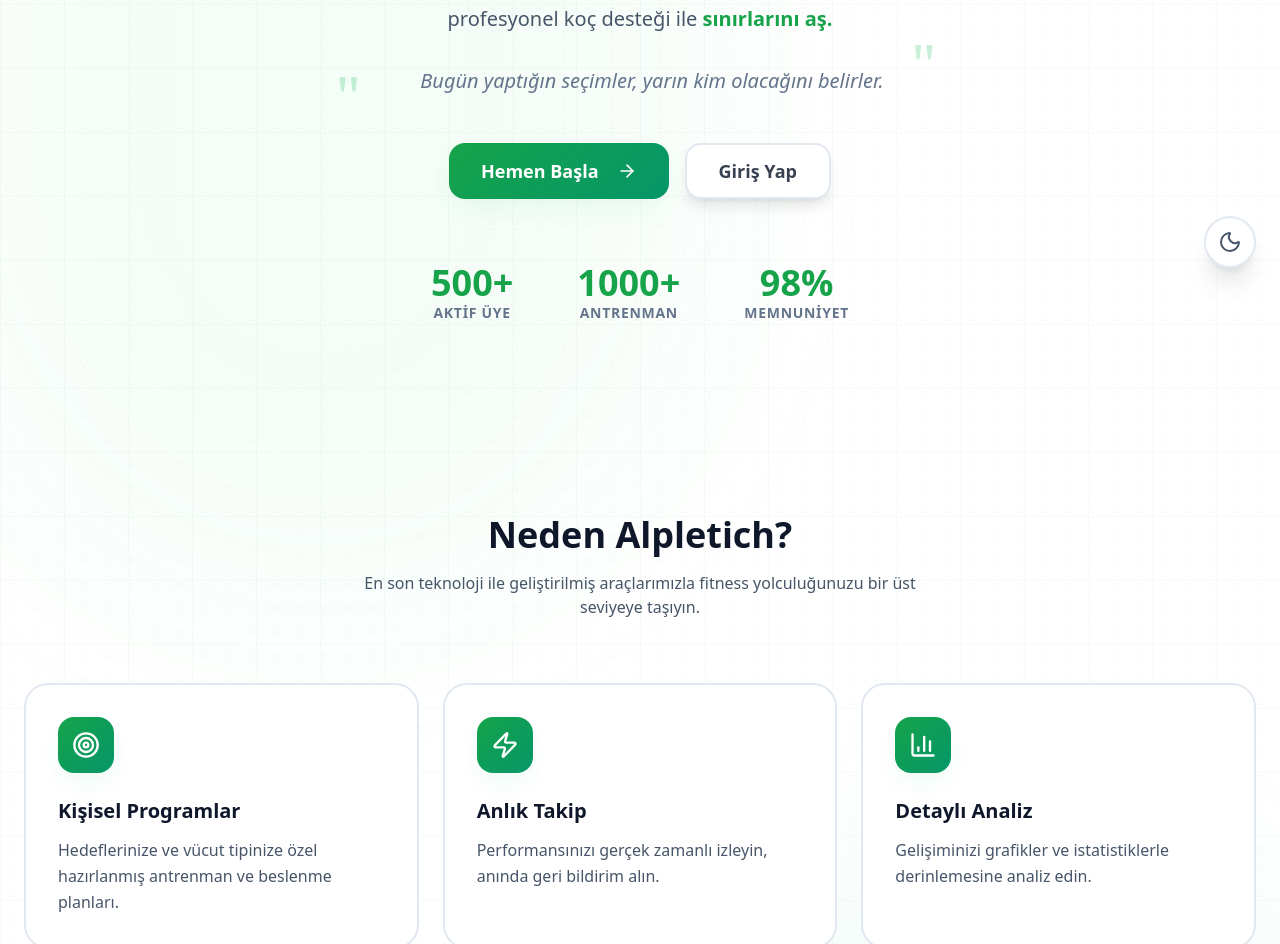
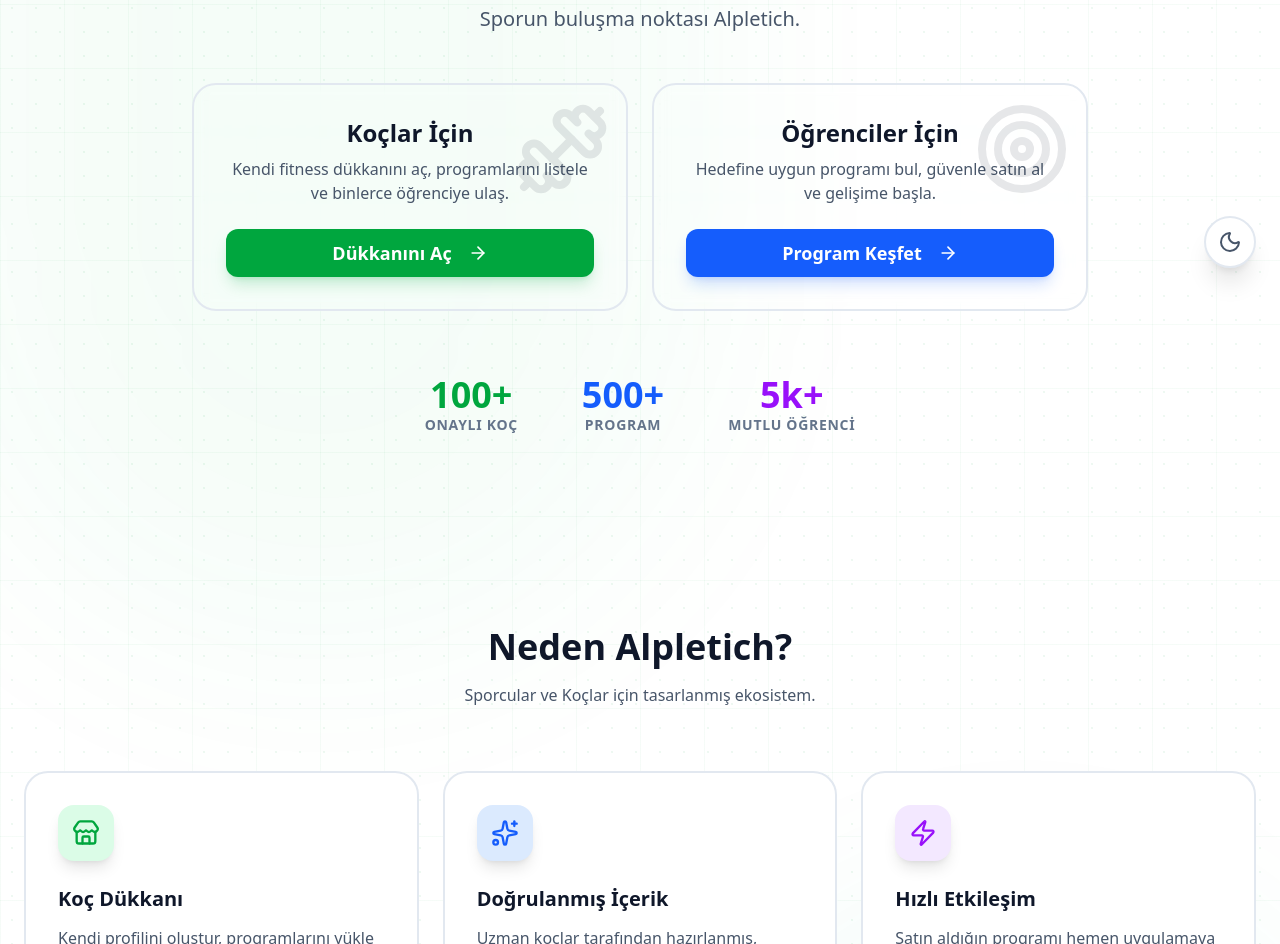
Before and after one commit to klujax/alpletich, a Next.js app: page / in a window 1280 px wide. Shown: the part 508-1452 px from the top of the page. Built offline with nearby package versions, Linux system fonts and the light colour scheme.

Commit message:
Landing Page güncellendi: Pazaryeri konseptine geçildi

```diff
--- a/src/app/page.tsx
+++ b/src/app/page.tsx
@@ -3,7 +3,7 @@
 import Link from 'next/link';
 import Image from 'next/image';
 import { Button } from '@/components/ui/button';
-import { ArrowRight, Zap, Target, BarChart3, Dumbbell, Sparkles, Moon, Sun } from 'lucide-react';
+import { ArrowRight, Zap, Target, BarChart3, Dumbbell, Sparkles, Moon, Sun, Store } from 'lucide-react';
 import { useTheme } from '@/components/theme-provider';
 
 // Static data
@@ -150,14 +150,14 @@
           }}
         >
           <Sparkles className="w-4 h-4" />
-          <span className="text-sm font-bold">Yeni Nesil Fitness Platformu</span>
+          <span className="text-sm font-bold">Türkiye'nin İlk Fitness Pazaryeri</span>
         </div>
 
         {/* Main Title */}
         <h1
           className="text-5xl md:text-7xl lg:text-8xl font-black mb-6 tracking-tight leading-none animate-in fade-in slide-in-from-bottom-8 duration-700 delay-100"
         >
-          <span style={{ color: 'var(--landing-text)' }}>Gücünü</span>
+          <span style={{ color: 'var(--landing-text)' }}>Fitness</span>
           <br />
           <span
             className="inline-block bg-clip-text text-transparent transition-all duration-300"
@@ -165,70 +165,52 @@
               backgroundImage: `linear-gradient(135deg, var(--landing-primary), var(--landing-primary-light), var(--landing-cta-gradient-to))`
             }}
           >
-            Keşfet
+            Dünyan
           </span>
         </h1>
 
         <div
-          className="text-lg md:text-xl max-w-2xl mx-auto mb-8 leading-relaxed animate-in fade-in slide-in-from-bottom-8 duration-700 delay-200"
+          className="text-lg md:text-xl max-w-2xl mx-auto mb-12 leading-relaxed animate-in fade-in slide-in-from-bottom-8 duration-700 delay-200"
           style={{ color: 'var(--landing-text-muted)' }}
         >
-          Kişiselleştirilmiş antrenman programları, beslenme takibi ve profesyonel koç
-          desteği ile <span className="font-bold" style={{ color: 'var(--landing-primary)' }}>sınırlarını aş.</span>
+          İster <span className="font-bold text-green-600">Koç</span> ol dükkanını aç, ister <span className="font-bold text-blue-600">Öğrenci</span> ol hayalindeki programa ulaş.
+          Sporun buluşma noktası Alpletich.
         </div>
 
-        {/* Quote */}
-        <div
-          className="relative max-w-xl mx-auto mb-12 animate-in fade-in slide-in-from-bottom-8 duration-700 delay-300"
-        >
-          <div
-            className="absolute -left-4 top-0 text-6xl font-serif leading-none select-none transition-colors duration-300"
-            style={{ color: 'var(--landing-quote-color)' }}
-          >"</div>
-          <blockquote
-            className="text-lg md:text-xl italic font-medium pl-6"
-            style={{ color: 'var(--landing-text-muted2)' }}
-          >
-            Bugün yaptığın seçimler, yarın kim olacağını belirler.
-          </blockquote>
-          <div
-            className="absolute -right-2 bottom-0 text-6xl font-serif leading-none select-none transition-colors duration-300"
-            style={{ color: 'var(--landing-quote-color)' }}
-          >"</div>
+        {/* Dual CTA Section for Marketplace */}
+        <div className="grid md:grid-cols-2 gap-6 max-w-4xl mx-auto mb-16 animate-in fade-in slide-in-from-bottom-8 duration-700 delay-300">
+          {/* Coach Card */}
+          <div className="p-8 rounded-3xl border-2 hover:border-green-500 transition-all duration-300 group relative overflow-hidden bg-white/5 backdrop-blur-sm"
+            style={{ borderColor: 'var(--landing-card-border)' }}>
+            <div className="absolute top-0 right-0 p-4 opacity-10 group-hover:opacity-20 transition-opacity">
+              <Dumbbell className="w-24 h-24" />
             </div>
-
-        {/* CTA Buttons */}
-        <div
-          className="flex flex-col sm:flex-row items-center justify-center gap-4 mb-16 animate-in fade-in slide-in-from-bottom-8 duration-700 delay-500"
-        >
-          <div>
-            <Link href="/register">
-              <Button
-                size="lg"
-                className="px-8 border-0 text-lg h-14 rounded-2xl group transition-all duration-300"
-                style={{
-                  background: `linear-gradient(135deg, var(--landing-primary), var(--landing-cta-gradient-to))`,
-                  boxShadow: `0 10px 30px -5px var(--landing-card-shadow)`
-                }}
-              >
-                Hemen Başla
-                <ArrowRight className="w-5 h-5 ml-2 group-hover:translate-x-1 transition-transform" />
+            <h3 className="text-2xl font-black mb-2" style={{ color: 'var(--landing-text)' }}>Koçlar İçin</h3>
+            <p className="mb-6 font-medium" style={{ color: 'var(--landing-text-muted)' }}>
+              Kendi fitness dükkanını aç, programlarını listele ve binlerce öğrenciye ulaş.
+            </p>
+            <Link href="/register?role=coach">
+              <Button className="w-full h-12 text-lg font-bold bg-green-600 hover:bg-green-700 text-white shadow-lg shadow-green-600/20">
+                Dükkanını Aç
+                <ArrowRight className="w-5 h-5 ml-2" />
               </Button>
             </Link>
           </div>
-          <div>
-            <Link href="/login">
-              <Button
-                size="lg"
-                variant="secondary"
-                className="px-8 border-2 text-lg h-14 rounded-2xl shadow-lg transition-colors duration-300"
-                style={{
-                  backgroundColor: 'var(--landing-secondary-btn-bg)',
-                  borderColor: 'var(--landing-secondary-btn-border)',
-                  color: 'var(--landing-secondary-btn-text)'
-                }}
-              >
-                Giriş Yap
+
+          {/* Student Card */}
+          <div className="p-8 rounded-3xl border-2 hover:border-blue-500 transition-all duration-300 group relative overflow-hidden bg-white/5 backdrop-blur-sm"
+            style={{ borderColor: 'var(--landing-card-border)' }}>
+            <div className="absolute top-0 right-0 p-4 opacity-10 group-hover:opacity-20 transition-opacity">
+              <Target className="w-24 h-24" />
+            </div>
+            <h3 className="text-2xl font-black mb-2" style={{ color: 'var(--landing-text)' }}>Öğrenciler İçin</h3>
+            <p className="mb-6 font-medium" style={{ color: 'var(--landing-text-muted)' }}>
+              Hedefine uygun programı bul, güvenle satın al ve gelişime başla.
+            </p>
+            <Link href="/marketplace">
+              <Button className="w-full h-12 text-lg font-bold bg-blue-600 hover:bg-blue-700 text-white shadow-lg shadow-blue-600/20">
+                Program Keşfet
+                <ArrowRight className="w-5 h-5 ml-2" />
               </Button>
             </Link>
           </div>
@@ -236,24 +218,20 @@
 
         {/* Stats */}
         <div
-          className="flex flex-wrap justify-center gap-8 md:gap-16 animate-in fade-in slide-in-from-bottom-8 duration-700 delay-700"
+          className="flex flex-wrap justify-center gap-8 md:gap-16 animate-in fade-in slide-in-from-bottom-8 duration-700 delay-500"
         >
-          {stats.map((stat, i) => (
-            <div key={i} className="text-center group">
-              <div
-                className="text-3xl md:text-4xl font-black group-hover:scale-110 transition-transform"
-                style={{ color: 'var(--landing-primary)' }}
-              >
-                {stat.value}
+          <div className="text-center group">
+            <div className="text-3xl md:text-4xl font-black text-green-600 group-hover:scale-110 transition-transform">100+</div>
+            <div className="text-sm font-bold uppercase tracking-wider" style={{ color: 'var(--landing-text-muted2)' }}>Onaylı Koç</div>
           </div>
-              <div
-                className="text-sm font-bold uppercase tracking-wider"
-                style={{ color: 'var(--landing-text-muted2)' }}
-              >
-                {stat.label}
+          <div className="text-center group">
+            <div className="text-3xl md:text-4xl font-black text-blue-600 group-hover:scale-110 transition-transform">500+</div>
+            <div className="text-sm font-bold uppercase tracking-wider" style={{ color: 'var(--landing-text-muted2)' }}>Program</div>
           </div>
+          <div className="text-center group">
+            <div className="text-3xl md:text-4xl font-black text-purple-600 group-hover:scale-110 transition-transform">5k+</div>
+            <div className="text-sm font-bold uppercase tracking-wider" style={{ color: 'var(--landing-text-muted2)' }}>Mutlu Öğrenci</div>
           </div>
-          ))}
         </div>
       </main>
 
@@ -266,37 +244,67 @@
             Neden Alpletich?
           </h2>
           <p className="max-w-xl mx-auto font-medium" style={{ color: 'var(--landing-text-muted)' }}>
-            En son teknoloji ile geliştirilmiş araçlarımızla fitness yolculuğunuzu bir üst seviyeye taşıyın.
+            Sporcular ve Koçlar için tasarlanmış ekosistem.
           </p>
         </div>
 
         <div className="grid md:grid-cols-3 gap-6">
-          {features.map((feature, i) => (
+          {/* Feature 1 */}
           <div
-              key={i}
             className="group p-8 rounded-3xl border-2 backdrop-blur-sm transition-all duration-300"
             style={{
               backgroundColor: 'var(--landing-card-bg)',
               borderColor: 'var(--landing-card-border)'
             }}
           >
+            <div className="w-14 h-14 rounded-2xl flex items-center justify-center mb-6 shadow-lg bg-green-100 text-green-600">
+              <Store className="w-7 h-7" />
+            </div>
+            <h3 className="text-xl font-black mb-3" style={{ color: 'var(--landing-text)' }}>
+              Koç Dükkanı
+            </h3>
+            <p className="leading-relaxed font-medium" style={{ color: 'var(--landing-text-muted)' }}>
+              Kendi profilini oluştur, programlarını yükle ve satışa başla. Tüm yönetim sende.
+            </p>
+          </div>
+
+          {/* Feature 2 */}
           <div
-                className="w-14 h-14 rounded-2xl flex items-center justify-center mb-6 shadow-lg transition-colors duration-300"
+            className="group p-8 rounded-3xl border-2 backdrop-blur-sm transition-all duration-300"
             style={{
-                  background: `linear-gradient(135deg, var(--landing-primary), var(--landing-cta-gradient-to))`,
-                  boxShadow: `0 10px 25px -5px var(--landing-card-shadow)`
+              backgroundColor: 'var(--landing-card-bg)',
+              borderColor: 'var(--landing-card-border)'
             }}
           >
-                <feature.icon className="w-7 h-7 text-white" />
+            <div className="w-14 h-14 rounded-2xl flex items-center justify-center mb-6 shadow-lg bg-blue-100 text-blue-600">
+              <Sparkles className="w-7 h-7" />
             </div>
             <h3 className="text-xl font-black mb-3" style={{ color: 'var(--landing-text)' }}>
-                {feature.title}
+              Doğrulanmış İçerik
             </h3>
             <p className="leading-relaxed font-medium" style={{ color: 'var(--landing-text-muted)' }}>
-                {feature.description}
+              Uzman koçlar tarafından hazırlanmış, bilimsel ve sonuç odaklı antrenman programları.
             </p>
           </div>
-          ))}
+
+          {/* Feature 3 */}
+          <div
+            className="group p-8 rounded-3xl border-2 backdrop-blur-sm transition-all duration-300"
+            style={{
+              backgroundColor: 'var(--landing-card-bg)',
+              borderColor: 'var(--landing-card-border)'
+            }}
+          >
+            <div className="w-14 h-14 rounded-2xl flex items-center justify-center mb-6 shadow-lg bg-purple-100 text-purple-600">
+              <Zap className="w-7 h-7" />
+            </div>
+            <h3 className="text-xl font-black mb-3" style={{ color: 'var(--landing-text)' }}>
+              Hızlı Etkileşim
+            </h3>
+            <p className="leading-relaxed font-medium" style={{ color: 'var(--landing-text-muted)' }}>
+              Satın aldığın programı hemen uygulamaya başla, koçunla mesajlaş ve gelişimi takip et.
+            </p>
+          </div>
         </div>
       </section>
 
```
Lines whose indentation alone changed are shown as unchanged.
